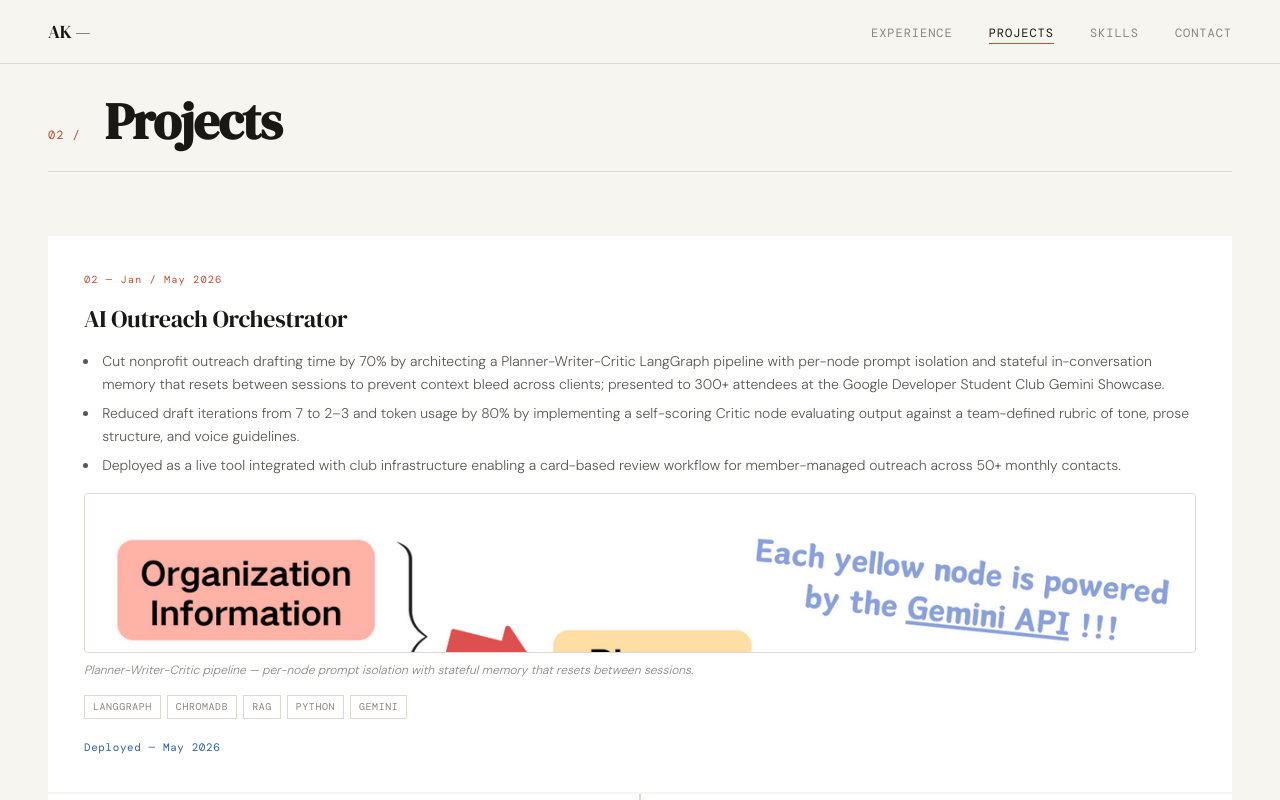
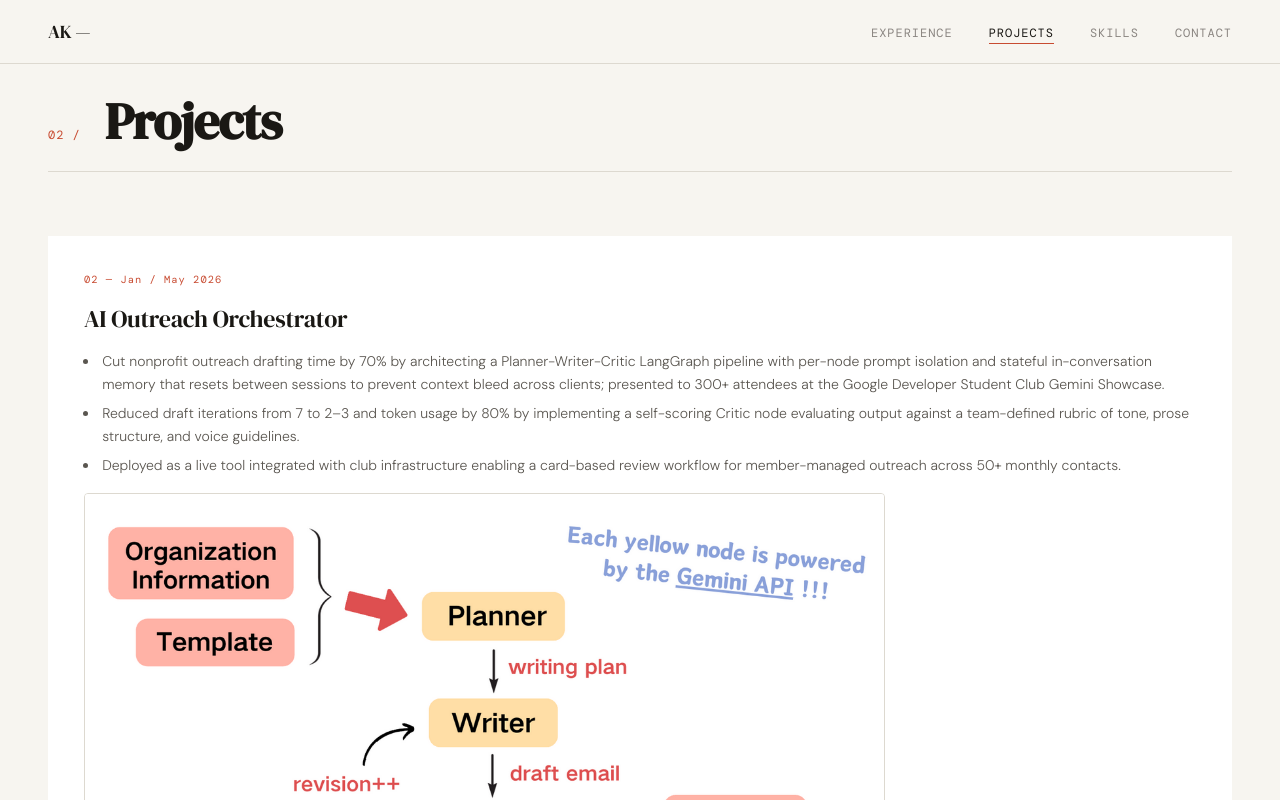
Before and after one commit to adityakm100/aditya-kanginaya-portfolio, a React (Vite) app: page / in a window 1280 px wide. Both pictures are taken after a click on the button "PROJECTS". Shown: the top 800 px of the page. Built offline with nearby package versions, Linux system fonts and the light colour scheme; a web font is replaced by a local one.

Commit message:
Some minor skill changes, fixing buggy image ratios

```diff
--- a/src/pages/Projects.css
+++ b/src/pages/Projects.css
@@ -121,10 +121,8 @@
 }
 
 .project-img {
-  width: 100%;
-  max-height: 160px;
-  object-fit: cover;
-  object-position: top;
+  width: 72%;
+  height: auto;
   border-radius: 4px;
   border: 1px solid var(--rule);
   display: block;
--- a/src/pages/Skills.tsx
+++ b/src/pages/Skills.tsx
@@ -72,9 +72,9 @@ const tabs: { key: TabKey; label: string; skills: SkillItem[] }[] = [
     key: 'infra',
     label: 'Infrastructure',
     skills: [
-      { name: 'AWS' },
-      { name: 'Docker' },
-      { name: 'PostgreSQL' },
+      { name: 'AWS',        anchor: 'mni-experience', page: 'experience' },
+      { name: 'Docker',     anchor: 'mni-experience', page: 'experience' },
+      { name: 'PostgreSQL', anchor: 'mni-experience', page: 'experience' },
       { name: 'CI/CD' },
       { name: 'Git' },
       { name: 'Electron', anchor: 'bubbul', page: 'projects' },
```
